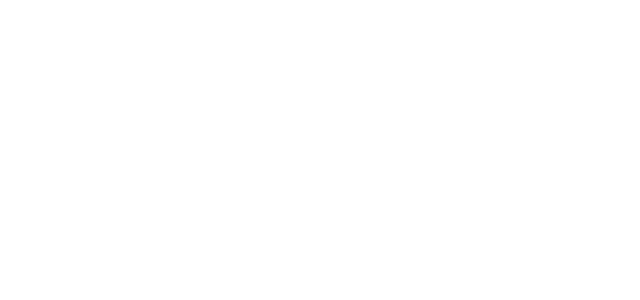
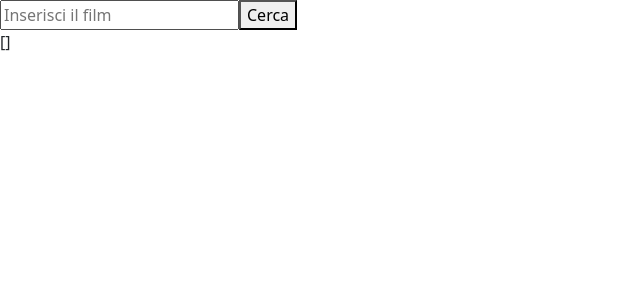
Before and after one commit to WandaSimeoli/vite-boolflix, a Vue app: page / in a window 1280 px wide. Shown: the top 300 px of the page, without its empty margins (0-640 px from the left). Built offline with nearby package versions, Linux system fonts and the light colour scheme.

Commit message:
Chiamata API

```diff
--- a/package.json
+++ b/package.json
@@ -10,6 +10,7 @@
   },
   "dependencies": {
     "@popperjs/core": "^2.11.8",
+    "axios": "^1.4.0",
     "bootstrap": "^5.3.0",
     "vue": "^3.3.4"
   },
--- a/src/App.vue
+++ b/src/App.vue
@@ -3,6 +3,8 @@
 import HeaderComponent from './components/HeaderComponent.vue';
 import MainComponent from './components/MainComponent.vue';
 import FooterComponent from './components/FooterComponent.vue';
+import axios from 'axios';
+
 
 export default {
   components :{
@@ -12,16 +14,43 @@ export default {
   },
 
   data() {
-    return {  }
+    return {
+    searchFilm :'',
+    films : []
+  };
   },
-  methods: {}
-}
+  methods: {
+    search() {
+      axios
+      .get('https://api.themoviedb.org/3/search/movie', {
+        params: {
+          api_key: 'a7519aa2a486095820e427650422a38e',
+          query: this.searchFilm
+        }
+      })
+      .then (res => {
+        console.log(res);
+
+        this.films = this.data.results;
+
+      });
+    }
+  },
+};
 </script>
 
 <template>
-  <HeaderComponent />
+    <header>
+  <input type="text" placeholder="Inserisci il film"
+  v-model="searchFilm">
+  <button @click="search()">Cerca</button>
+  </header>
+  <main>
+    {{ films }}
+  </main>
+  <!-- <HeaderComponent />
   <MainComponent />
-  <FooterComponent />
+  <FooterComponent /> -->
 </template>
 
 <style lang="scss">
--- a/src/components/HeaderComponent.vue
+++ b/src/components/HeaderComponent.vue
@@ -7,12 +7,12 @@ export default {
   data() {
     return {  }
   },
-  methods: {}
+  methods: {
+  }
 }
 </script>
 
 <template>
-
 </template>
 
 <style scoped lang="scss">
```
Also changed, not shown: 1 other file (tests, documents, lock files or other folders).
